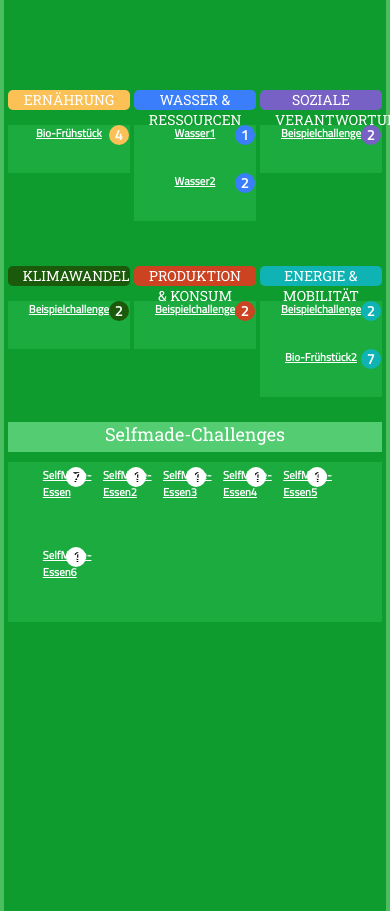
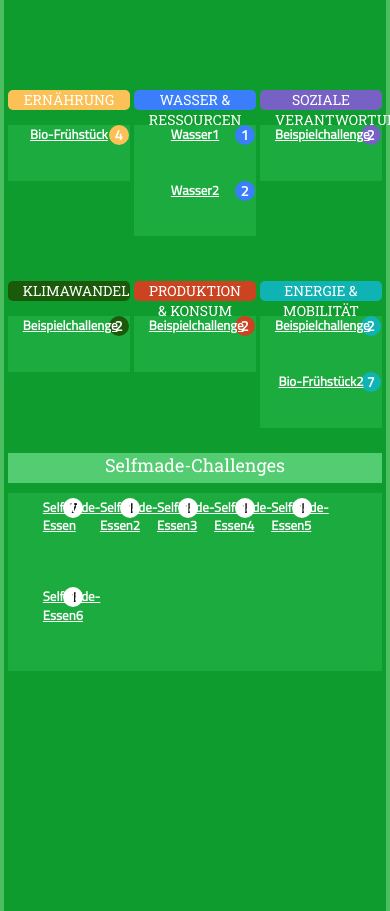
Before and after one commit to MackieLoeffel/weltfairsteher, a PHP site: page /weltfairsteher/challenges.php in a window 390 px wide; the page is wider, and only the part inside the window is pictured. Shown: the part 45-956 px from the top of that part. Run offline with PHP 8.4, Linux system fonts and the light colour scheme; data comes from the database, SQL or seed files in the repository; some web fonts are replaced.

Commit message:
responsive steps nr 2

```diff
--- a/challenges.php
+++ b/challenges.php
@@ -248,7 +248,7 @@ NeuStrukturierung test ende
     Selfmade-Challenges
 </div>
 <div class="selfmade-box">
-  <div class="container">
+  <div class="container" style="margin-right: 5%; width: 95%;">
 
     <?php
     // create as many columns as categories
--- a/styles.css
+++ b/styles.css
@@ -67,7 +67,7 @@ font-size: 13px;
     margin-left: 1%;
     text-align:center;
     color: white;
-    font-size: 11px;
+    font-size: 13px;
 
 
 
@@ -118,7 +118,7 @@ font-size: 13px;
     margin-left: 1%;
     text-align:center;
     color: white;
-    font-size: 11px;
+    font-size: 13px;
 }
 .selfmade-col {
     z-index: 1;
@@ -130,7 +130,7 @@ font-size: 13px;
     margin-left: 5px;
     text-align:center;
     color: white;
-    font-size: 11px;
+    font-size: 13px;
 }
 
 .abstaende {
```
